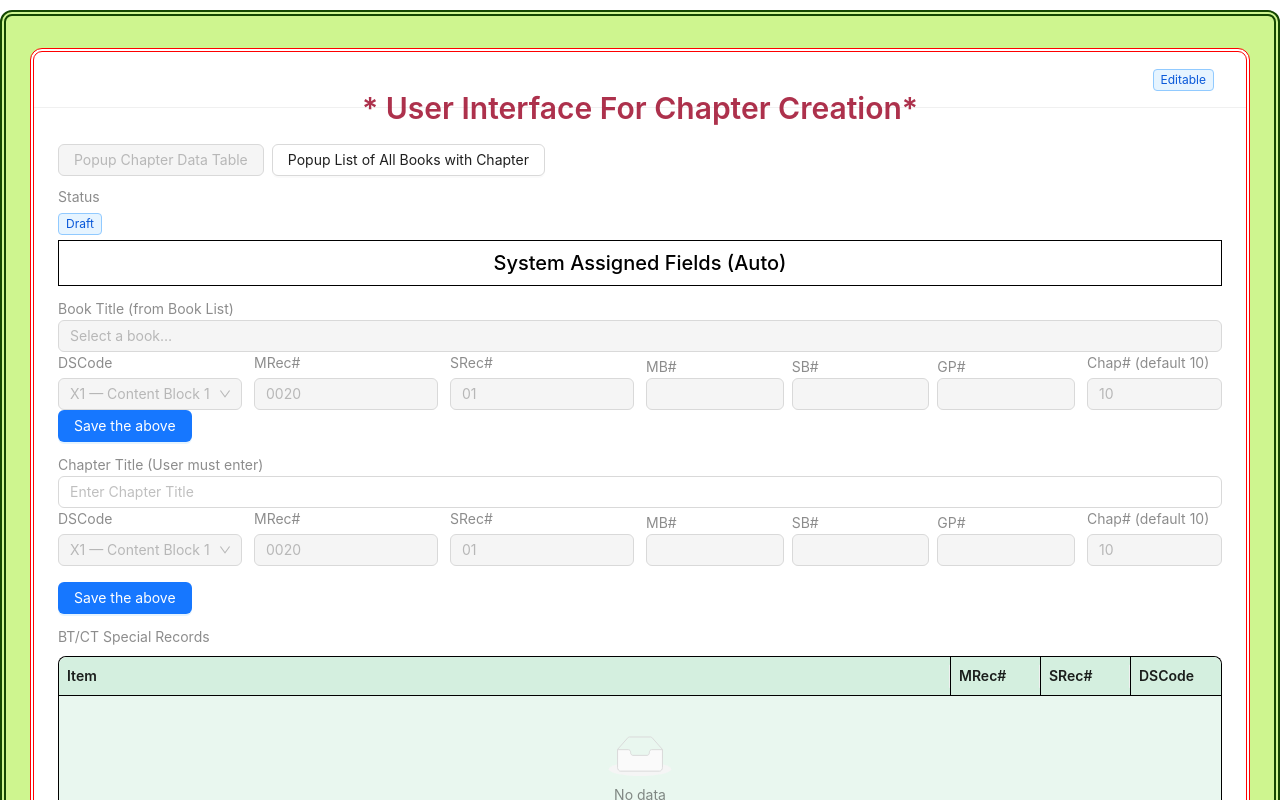
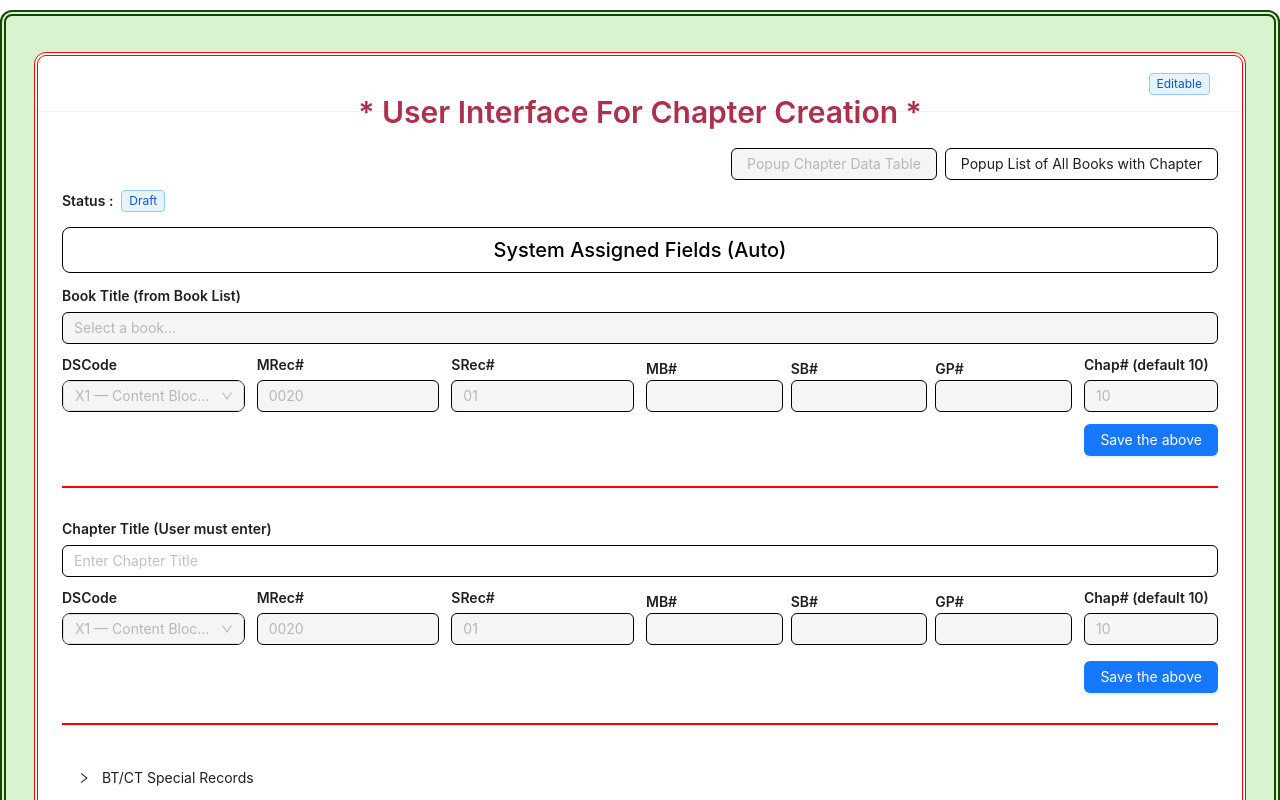
Before and after one commit to CGL-code/CGL-FRONTEND, a React (Vite) app: page /chapter in a window 1280 px wide. Built offline with nearby package versions, Linux system fonts and the light colour scheme.

Commit message:
change chapter form design

```diff
--- a/src/components/Chapter/ChapterForm.jsx
+++ b/src/components/Chapter/ChapterForm.jsx
@@ -2,7 +2,7 @@
  */
 
 import React, { useEffect, useMemo, useState } from "react";
-import { Button, Card, Col, Input, Modal, Row, Select, Table, Tag, Typography, message } from "antd";
+import { Button, Card, Col, Input, Modal, Row, Select, Table, Tag, Typography, message, Collapse } from "antd";
 import { EditorContent, useEditor } from "@tiptap/react";
 import StarterKit from "@tiptap/starter-kit";
 import Placeholder from "@tiptap/extension-placeholder";
@@ -73,7 +73,7 @@ function TipTapBox({ disabled, initialJson, onChangeJson }) {
     <div
       className="cgl-editor-box"
       style={{
-        border: "1px solid #d9d9d9",
+        border: "1px solid black",
         borderRadius: 8,
         padding: 12,
         minHeight: 220,
@@ -97,6 +97,8 @@ export default function ChapterForm() {
   const [chapterNo, setChapterNo] = useState(10); // default as per your document logic
   const [chapterStatus, setChapterStatus] = useState("Draft"); // Draft -> In Progress -> Finalised
   const [window1Locked, setWindow1Locked] = useState(false);
+  const [showBtCt, setShowBtCt] = useState(false);
+
 
   // System assigned fields (Window 1)
   const sysFields = useMemo(() => {
@@ -278,7 +280,7 @@ export default function ChapterForm() {
   }
 
   return (
-    <div className="chapter-print-root" style={{ padding: 16, border: "6px double #144702", background: "#cef58fff", margin: 10, borderRadius: 12, maxWidth: 1300, marginInline: "auto", }}>
+    <div className="chapter-print-root" style={{ padding: 16, border: "6px double #144702", background: "#D9F2D0", margin: 10, borderRadius: 12, maxWidth: 1300, marginInline: "auto", }}>
       {/* Print rules live INSIDE this component so you don’t have to edit other files */}
       <style>{`
         @media print {
@@ -322,46 +324,51 @@ export default function ChapterForm() {
 
       {/* ONE COLUMN LAYOUT: Window 1 then Window 2 */}
       <Row gutter={[16, 16]}>
-        <Col span={24} style={{ padding: 16 }}>
+        <Col span={24} style={{ padding: 20 }}>
           <Card
             className="print-card"
             // title="Window 1 — Identity & Control"
             extra={<Tag color={window1Locked ? "green" : "blue"}>{window1Locked ? "Locked" : "Editable"}</Tag>}
             style={{ borderRadius: 12, border: "4px double red" }}
-
-
           >
             <Title level={3} style={{ marginTop: -42, textAlign: "center", color: "#a82340ef", fontSize: "30px" }}>
-              * User Interface For Chapter Creation*
+              * User Interface For Chapter Creation *
             </Title >
 
-     <div style={{ display: "flex", gap: 8, marginBottom: 10, flexWrap: "wrap" }}>
-
-              <Button onClick={() => setCdtOpen(true)} disabled={!selectedBook}>
+            <div style={{ display: "flex", gap: 8, marginBottom: 10, flexWrap: "wrap", justifyContent: "flex-end", }}>
+              <Button onClick={() => setCdtOpen(true)} disabled={!selectedBook} style={{ border: "1px solid black" }}>
                 Popup Chapter Data Table
               </Button>
 
-              <Button type="default" onClick={() => setBookModalOpen(true)} disabled={window1Locked}>
+              <Button
+                type="default"
+                onClick={() => setBookModalOpen(true)}
+                disabled={window1Locked}
+                style={{ border: "1px solid black" }}
+              >
                 Popup List of All Books with Chapter
               </Button>
-
-
             </div>
-
-
-
-
-
 
             <Row gutter={12}>
               <Col xs={24} sm={12}>
-                <Text type="secondary">Status</Text>
-                <div style={{ marginTop: 4 }}>
-                  <Tag color={chapterStatus === "In Progress" ? "orange" : chapterStatus === "Finalised" ? "green" : "blue"}>
+                <div style={{ display: "flex", alignItems: "center", gap: 8 }}>
+                  <Text strong type="">Status : </Text>
+
+                  <Tag
+                    color={
+                      chapterStatus === "In Progress"
+                        ? "orange"
+                        : chapterStatus === "Finalised"
+                          ? "green"
+                          : "blue"
+                    }
+                  >
                     {chapterStatus}
                   </Tag>
                 </div>
               </Col>
+
 
               {/* <Col xs={24} sm={12}>
                 <Text type="secondary">Chap# (default 10)</Text>
@@ -372,26 +379,20 @@ export default function ChapterForm() {
             </Row>
 
             <div>
-              <Title type="secondary" style={{ fontSize: "20px", fontWeight: 500, color: "black", textAlign: "center", alignItems: "center", justifyContent: "center", border: "1px solid black", padding: "10px", marginTop: 5 }}>System Assigned Fields (Auto)</Title>
+              <Title type="secondary" style={{ fontSize: "20px", fontWeight: 500, color: "black", textAlign: "center", alignItems: "center", justifyContent: "center", border: "1px solid black", padding: "10px", marginTop: 15, borderRadius: 8 }}>System Assigned Fields (Auto)</Title>
 
 
               <div style={{ marginTop: 12 }}>
-              <Text type="secondary">Book Title (from Book List)</Text>
-              <Input value={selectedBook?.title || ""} placeholder="Select a book…" disabled />
+                <Text strong type="">Book Title (from Book List)</Text>
+                <Input value={selectedBook?.title || ""} placeholder="Select a book…" disabled style={{ border: "1px solid black", marginTop: 5 }} />
               </div>
-
-
-
-
-
-
 
               <Row gutter={12} align="bottom">
                 {/* DSCode */}
-                <Col xs={24} sm={4}>
-                  <Text type="secondary">DSCode</Text>
+                <Col xs={24} sm={4} style={{ marginTop: 10 }}>
+                  <Text strong type="" style={{ marginTop: 5 }}>DSCode</Text>
                   <Select
-                    style={{ width: "100%", marginTop: 4 }}
+                    style={{ width: "100%", marginTop: 4, borderRadius: 8, border: "1px solid black" }}
                     options={DS_CODES}
                     value={activeDSCode}
                     onChange={setActiveDSCode}
@@ -401,14 +402,14 @@ export default function ChapterForm() {
 
                 {/* MRec */}
                 <Col xs={12} sm={4}>
-                  <Text type="secondary">MRec#</Text>
-                  <Input style={{ marginTop: 4 }} value={pad4(nextMRec)} disabled />
+                  <Text strong type="" style={{ marginTop: 5 }}>MRec#</Text>
+                  <Input style={{ marginTop: 4, border: "1px solid black" }} value={pad4(nextMRec)} disabled />
                 </Col>
 
                 {/* SRec */}
                 <Col xs={12} sm={4}>
-                  <Text type="secondary">SRec#</Text>
-                  <Input style={{ marginTop: 4 }} value={pad2(nextSRec)} disabled />
+                  <Text strong type="" style={{ marginTop: 5 }}>SRec#</Text>
+                  <Input style={{ marginTop: 4, border: "1px solid black" }} value={pad2(nextSRec)} disabled />
                 </Col>
 
                 {/* System Assigned Fields Label + MB/SB/GP */}
@@ -417,51 +418,47 @@ export default function ChapterForm() {
 
                   <Row gutter={8} style={{ marginTop: 4 }}>
                     <Col span={8}>
-                      <Text type="secondary">MB#</Text>
-                      <Input value={sysFields?.MB ?? ""} disabled />
+                      <Text strong type="" style={{ marginTop: 5 }}>MB#</Text>
+                      <Input style={{ border: "1px solid black" }} value={sysFields?.MB ?? ""} disabled />
                     </Col>
 
                     <Col span={8}>
-                      <Text type="secondary">SB#</Text>
-                      <Input value={sysFields?.SB ?? ""} disabled />
+                      <Text strong type="" style={{ marginTop: 5 }}>SB#</Text>
+                      <Input style={{ border: "1px solid black" }} value={sysFields?.SB ?? ""} disabled />
                     </Col>
 
                     <Col span={8}>
-                      <Text type="secondary">GP#</Text>
-                      <Input value={sysFields?.GP ?? ""} disabled />
+                      <Text strong type="" style={{ marginTop: 5 }}>GP#</Text>
+                      <Input style={{ border: "1px solid black" }} value={sysFields?.GP ?? ""} disabled />
                     </Col>
                   </Row>
                 </Col>
 
                 {/* Chap */}
                 <Col xs={24} sm={3}>
-                  <Text type="secondary">Chap# (default 10)</Text>
-                  <Input style={{ marginTop: 4 }} value={chapterNo} disabled />
+                  <Text strong type="" style={{ marginTop: 5 }}>Chap# (default 10)</Text>
+                  <Input style={{ marginTop: 4, border: "1px solid black" }} value={chapterNo} disabled />
                 </Col>
               </Row>
             </div>
 
 
 
-       <div style={{ display: "flex", gap: 8, marginBottom: 12, flexWrap: "wrap" }}>
-
-              <Button type="primary" onClick={handleSaveWindow1} disabled={window1Locked}>
-                Save the above
-              </Button>
+            <div style={{ display: "flex", gap: 8, marginBottom: "30px", marginTop: 12, flexWrap: "wrap", justifyContent: "flex-end" }}>
+              <Button type="primary" onClick={handleSaveWindow1} disabled={window1Locked}>Save the above</Button>
             </div>
 
+            <hr style={{ border: "1px solid red" }} />
 
 
-
-
-
-            <div style={{ marginTop: 12 }}>
-              <Text type="secondary">Chapter Title (User must enter)</Text>
+            <div style={{ marginTop: "30px" }}>
+              <Text strong type="">Chapter Title (User must enter)</Text>
               <Input
                 value={chapterTitle}
                 placeholder="Enter Chapter Title"
                 onChange={(e) => setChapterTitle(e.target.value)}
                 disabled={window1Locked}
+                style={{ marginTop: 5, border: "1px solid black" }}
               />
             </div>
 
@@ -469,10 +466,10 @@ export default function ChapterForm() {
 
               <Row gutter={12} align="bottom">
                 {/* DSCode */}
-                <Col xs={24} sm={4}>
-                  <Text type="secondary">DSCode</Text>
+                <Col xs={24} sm={4} style={{ marginTop: 10 }}>
+                  <Text strong type="" style={{ marginTop: 5 }}>DSCode</Text>
                   <Select
-                    style={{ width: "100%", marginTop: 4 }}
+                    style={{ width: "100%", marginTop: 4, borderRadius: 8, border: "1px solid black" }}
                     options={DS_CODES}
                     value={activeDSCode}
                     onChange={setActiveDSCode}
@@ -482,14 +479,14 @@ export default function ChapterForm() {
 
                 {/* MRec */}
                 <Col xs={12} sm={4}>
-                  <Text type="secondary">MRec#</Text>
-                  <Input style={{ marginTop: 4 }} value={pad4(nextMRec)} disabled />
+                  <Text strong type="" style={{ marginTop: 5 }}>MRec#</Text>
+                  <Input style={{ marginTop: 4, border: "1px solid black" }} value={pad4(nextMRec)} disabled />
                 </Col>
 
                 {/* SRec */}
                 <Col xs={12} sm={4}>
-                  <Text type="secondary">SRec#</Text>
-                  <Input style={{ marginTop: 4 }} value={pad2(nextSRec)} disabled />
+                  <Text strong type="" style={{ marginTop: 5 }}>SRec#</Text>
+                  <Input style={{ marginTop: 4, border: "1px solid black" }} value={pad2(nextSRec)} disabled />
                 </Col>
 
                 {/* System Assigned Fields Label + MB/SB/GP */}
@@ -498,42 +495,29 @@ export default function ChapterForm() {
 
                   <Row gutter={8} style={{ marginTop: 4 }}>
                     <Col span={8}>
-                      <Text type="secondary">MB#</Text>
-                      <Input value={sysFields?.MB ?? ""} disabled />
+                      <Text strong type="" style={{ marginTop: 5 }}>MB#</Text>
+                      <Input style={{ border: "1px solid black" }} value={sysFields?.MB ?? ""} disabled />
                     </Col>
 
                     <Col span={8}>
-                      <Text type="secondary">SB#</Text>
-                      <Input value={sysFields?.SB ?? ""} disabled />
+                      <Text strong type="" style={{ marginTop: 5 }}>SB#</Text>
+                      <Input style={{ border: "1px solid black" }} value={sysFields?.SB ?? ""} disabled />
                     </Col>
 
                     <Col span={8}>
-                      <Text type="secondary">GP#</Text>
-                      <Input value={sysFields?.GP ?? ""} disabled />
+                      <Text strong type="" style={{ marginTop: 5 }}>GP#</Text>
+                      <Input style={{ border: "1px solid black" }} value={sysFields?.GP ?? ""} disabled />
                     </Col>
                   </Row>
                 </Col>
 
                 {/* Chap */}
                 <Col xs={24} sm={3}>
-                  <Text type="secondary">Chap# (default 10)</Text>
-                  <Input style={{ marginTop: 4 }} value={chapterNo} disabled />
+                  <Text strong type="" style={{ marginTop: 5 }}>Chap# (default 10)</Text>
+                  <Input style={{ marginTop: 4, border: "1px solid black" }} value={chapterNo} disabled />
                 </Col>
               </Row>
             </div>
-
-
-
-
-
-
-
-
-
-
-
-
-
 
 
             <div style={{ marginTop: 16 }}>
@@ -593,29 +577,17 @@ export default function ChapterForm() {
                 </Row>
               </div> */}
 
-            <div style={{ display: "flex", gap: 8, marginBottom: 12, flexWrap: "wrap" }}>
-
-              <Button type="primary" onClick={handleSaveWindow1} disabled={window1Locked}>
-                Save the above
-              </Button>
+              <div style={{ display: "flex", gap: 8, marginBottom: 30, marginTop: 12, flexWrap: "wrap", justifyContent: "flex-end" }}>
+                <Button type="primary" onClick={handleSaveWindow1} disabled={window1Locked}>Save the above</Button>
               </div>
 
+              <hr style={{ border: "1px solid red" }} />
 
-
-
-
-
-
-
-
-
-
-              <div style={{ marginTop: 12 }}>
-                <Text type="secondary">BT/CT Special Records</Text>
+              <Collapse ghost style={{ marginTop: 30 }}>
+                <Collapse.Panel header="BT/CT Special Records" key="1">
                   <Table
                     size="small"
                     pagination={false}
-                  style={{ marginTop: 8 }}
                     dataSource={
                       sysFields
                         ? [
@@ -643,19 +615,21 @@ export default function ChapterForm() {
                       { title: "DSCode", dataIndex: "DSCode", width: 90 },
                     ]}
                   />
-              </div>
+                </Collapse.Panel>
+              </Collapse>
+
             </div>
           </Card>
         </Col>
 
-        <Col span={24} style={{ padding: 16 }}>
+        <Col span={24} style={{ padding: 20 }}>
           <Card
             className="print-card"
             title="Window 2 — Content Creation (DSCode + TipTap)"
             extra={<Tag color={window2Enabled ? "green" : "red"}>{window2Enabled ? "Enabled" : "Disabled"}</Tag>}
             style={{ borderRadius: 12, border: "4px double red" }}
           >
-            <Row gutter={12} style={{ marginBottom: 12 }}>
+            {/* <Row gutter={12} style={{ marginBottom: 12 }}>
               <Col xs={24} sm={12}>
                 <Text type="secondary">DSCode</Text>
                 <Select
@@ -676,19 +650,71 @@ export default function ChapterForm() {
                 <Text type="secondary">SRec#</Text>
                 <Input style={{ marginTop: 4 }} value={pad2(nextSRec)} disabled />
               </Col>
+            </Row> */}
+
+            <Row gutter={12} align="bottom" style={{ marginBottom: 12 }}>
+              {/* DSCode */}
+              <Col xs={24} sm={4} style={{ marginTop: 10 }}>
+                <Text strong type="" style={{ marginTop: 5 }}>DSCode</Text>
+                <Select
+                  style={{ width: "100%", marginTop: 4, borderRadius: 8, border: "1px solid black" }}
+                  options={DS_CODES}
+                  value={activeDSCode}
+                  onChange={setActiveDSCode}
+                  disabled={!window2Enabled}
+                />
+              </Col>
+
+              {/* MRec */}
+              <Col xs={12} sm={4}>
+                <Text strong type="" style={{ marginTop: 5 }}>MRec#</Text>
+                <Input style={{ marginTop: 4, border: "1px solid black" }} value={pad4(nextMRec)} disabled />
+              </Col>
+
+              {/* SRec */}
+              <Col xs={12} sm={4}>
+                <Text strong type="" style={{ marginTop: 5 }}>SRec#</Text>
+                <Input style={{ marginTop: 4, border: "1px solid black" }} value={pad2(nextSRec)} disabled />
+              </Col>
+
+              {/* System Assigned Fields Label + MB/SB/GP */}
+              <Col xs={24} sm={9}>
+
+
+                <Row gutter={8} style={{ marginTop: 4 }}>
+                  <Col span={8}>
+                    <Text strong type="" style={{ marginTop: 5 }}>MB#</Text>
+                    <Input style={{ border: "1px solid black" }} value={sysFields?.MB ?? ""} disabled />
+                  </Col>
+
+                  <Col span={8}>
+                    <Text strong type="" style={{ marginTop: 5 }}>SB#</Text>
+                    <Input style={{ border: "1px solid black" }} value={sysFields?.SB ?? ""} disabled />
+                  </Col>
+
+                  <Col span={8}>
+                    <Text strong type="" style={{ marginTop: 5 }}>GP#</Text>
+                    <Input style={{ border: "1px solid black" }} value={sysFields?.GP ?? ""} disabled />
+                  </Col>
                 </Row>
+              </Col>
+
+              {/* Chap */}
+              <Col xs={24} sm={3}>
+                <Text strong type="" style={{ marginTop: 5 }}>Chap# (default 10)</Text>
+                <Input style={{ marginTop: 4, border: "1px solid black" }} value={chapterNo} disabled />
+              </Col>
+            </Row>
+
+            <Title type="secondary" style={{ fontSize: "30px", fontWeight: 500, color: "black", textAlign: "center", alignItems: "center", justifyContent: "center", border: "1px solid black", padding: "40px", marginTop: 15, borderRadius: 8 }}>Reserved for Editor</Title>
 
             <TipTapBox disabled={!window2Enabled} initialJson={activeJson} onChangeJson={setActiveJson} />
 
-            <div style={{ display: "flex", gap: 8, marginTop: 12, flexWrap: "wrap" }}>
-              <Button type="primary" onClick={handleSaveCreateNext} disabled={!window2Enabled}>
-                Save &amp; Create Next
-              </Button>
+            <div style={{ display: "flex", gap: 8, marginTop: 12, justifyContent: "flex-end", alignItems: "center" }}>
+              <Button style={{ border: "1px solid black" }} type="primary" onClick={handleSaveCreateNext} disabled={!window2Enabled}>Save &amp; Create Next</Button>
+              <Button style={{ border: "1px solid black" }} onClick={() => setCdtOpen(true)} disabled={!selectedBook}>Popup Current Chapter (CDT)</Button>
+            </div>
 
-              <Button onClick={() => setCdtOpen(true)} disabled={!selectedBook}>
-                Popup Current Chapter (CDT)
-              </Button>
-            </div>
 
             <div style={{ marginTop: 12 }}>
               <Text type="secondary">Note: Reference UI. Dev guy will connect DB/API and final styling.</Text>
```
Lines whose indentation alone changed are shown as unchanged.
